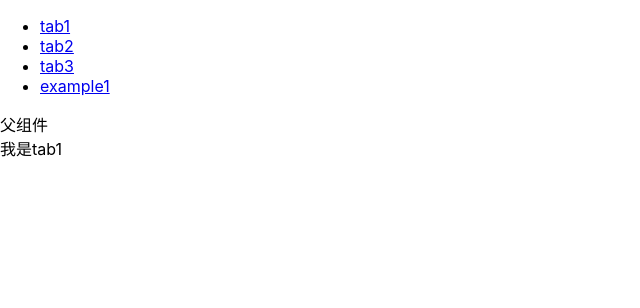
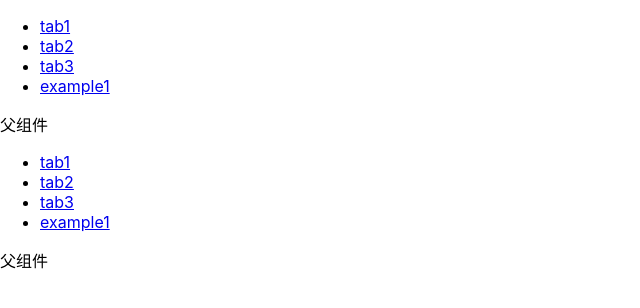
Before and after one commit to geektcp/lab-react, a React (Create React App) app in the folder beta-simple/: page /home in a window 1280 px wide. Shown: the top 308 px of the page, without its empty margins (0-640 px from the left). Built offline with nearby package versions, Linux system fonts and the light colour scheme.

Commit message:
调试成功路由，不过有个问题是：路由的渲染函数为什么执行了两遍

```diff
--- a/beta-simple/src/App.js
+++ b/beta-simple/src/App.js
@@ -1,115 +1,12 @@
-import {BrowserRouter, Route, Link, Switch} from "react-router-dom";
-import router from "./router";
-import Home from './component/Home.jsx';
-import Tab1 from './component/Tab1.jsx';
-import Tab2 from './component/Tab2.jsx';
-import Tab3 from './component/Tab3.jsx';
-import example1 from './view/example1.jsx';
-
-
-var React = require('react');
+import Router from "./router";
+import React from 'react';
 
 class App extends React.Component {
-    constructor() {
-        super();
-    }
-
     render() {
         return (
-            <BrowserRouter>
-                <Home>
-                    <Route path="/" component={Tab1}/>
-                    <Route path="/tab2" component={Tab2}/>
-                    <Route path="/tab3" component={Tab3}/>
-                    <Route path="/example1" component={example1}/>
-                </Home>
-
-            </BrowserRouter>
+            <Router />
         );
     }
 }
 
-
-// const App = props => {
-//
-//     // 解构 route
-//     function renderRoutes(router, contextPath) {
-//         const children = []
-//
-//         const renderRoute = (item, routeContextPath) => {
-//             let newContextPath = item.path ? `${routeContextPath}/${item.path}` : routeContextPath;
-//             newContextPath = newContextPath.replace(/\/+/g, '/');
-//
-//             if (!item.component) return;
-//
-//             if (item.childRoutes) {
-//                 const childRoutes = renderRoutes(item.childRoutes, newContextPath);
-//                 children.push(
-//                     <Route
-//                         key={newContextPath}
-//                         render={props => <item.component {...props}>{childRoutes}</item.component>}
-//                         path={newContextPath}
-//                     />
-//                 );
-//                 item.childRoutes.forEach(r => renderRoute(r, newContextPath))
-//             } else {
-//                 children.push(<Route key={newContextPath} component={item.component} path={newContextPath} exact />)
-//             }
-//         };
-//
-//         router.forEach(item => renderRoute(item, contextPath));
-//
-//         return <Switch>{children}</Switch>;
-//     }
-//
-//     const children = renderRoutes(router, '/');
-//     return (
-//         <BrowserRouter>
-//             {children}
-//             {/*<PublicComponent />*/}
-//         </BrowserRouter>)
-// }
-
-// function renderRoutes(router, contextPath) {
-//     const children = []
-//
-//     const renderRoute = (item, routeContextPath) => {
-//         let newContextPath = item.path ? `${routeContextPath}/${item.path}` : routeContextPath;
-//         newContextPath = newContextPath.replace(/\/+/g, '/');
-//
-//         if (!item.component) return;
-//
-//         if (item.childRoutes) {
-//             const childRoutes = renderRoutes(item.childRoutes, newContextPath);
-//             children.push(
-//                 <Route
-//                     key={newContextPath}
-//                     render={props => <item.component {...props}>{childRoutes}</item.component>}
-//                     path={newContextPath}
-//                 />
-//             );
-//             item.childRoutes.forEach(r => renderRoute(r, newContextPath))
-//         } else {
-//             children.push(<Route key={newContextPath} component={item.component} path={newContextPath} exact />)
-//         }
-//     };
-//
-//     router.forEach(item => renderRoute(item, contextPath));
-//
-//     return <Switch>{children}</Switch>;
-// }
-//
-// class App extends React.Component {
-//     constructor() {
-//         super();
-//     }
-//
-//     render() {
-//         const children = renderRoutes(router, '/');
-//         return (
-//             <BrowserRouter>
-//                 {children}
-//             </BrowserRouter>)
-//     }
-// }
 export default App;
--- a/beta-simple/src/layout/Layout.js
+++ b/beta-simple/src/layout/Layout.js
@@ -1,9 +1,37 @@
-function Layout(){
-    return (
-        <div>
-            layout
-        </div>
-    )
+import React from 'react'
+import {Link} from "react-router-dom";
+
+class Layout extends React.Component {
+    constructor(props) {
+        super(props)
+
+        this.state = {
+
+        }
+    }
+
+    render() {
+        return (
+            <div>
+                <ul role="nav">
+                    <li>
+                        <Link to="/">tab1</Link>
+                    </li>
+                    <li>
+                        <a href="/tab2">tab2</a>
+                    </li>
+                    <li>
+                        <Link to="/tab3">tab3</Link>
+                    </li>
+                    <li>
+                        <Link to="/example1">example1</Link>
+                    </li>
+                </ul>
+                父组件
+                {this.props.children}
+            </div>
+        )
+    }
 }
 
 export default Layout
--- a/beta-simple/src/router/admin.js
+++ b/beta-simple/src/router/admin.js
@@ -1,19 +1,46 @@
-import React, {Suspense, lazy} from 'react';
+import lazy from 'react';
 import Home from '../component/Home.jsx';
 import Tab1 from '../component/Tab1.jsx';
 import Tab2 from '../component/Tab2.jsx';
 import Tab3 from '../component/Tab3.jsx';
+import example1 from '../view/example1.jsx';
+import Layout from '../layout/Layout';
 
 
 export default {
     path: '/',
-    name: 'home',
-    component: "",
+    name: 'admin',
+    component: Layout,
     childRouter: [
-        {path: '/', component: lazy(() => import(Home))},
-        {path: '/example', component:  lazy(() => import('../view/example1.jsx'))},
-        {path: '/tab1', component:  lazy(() => import(Tab1))},
-        {path: '/tab2', component:  lazy(() => import(Tab2))},
-        {path: '/tab3', component:  lazy(() => import(Tab3))},
+        {
+            name: 'home',
+            auto: true,
+            path: '/home',
+            component: Home
+        },
+        {
+            name: 'example1',
+            auto: true,
+            path: '/example1',
+            component: example1
+        },
+        {
+            name: 'tab1',
+            auto: true,
+            path: '/tab1',
+            component: Tab1
+        },
+        {
+            name: 'tab2',
+            auto: true,
+            path: '/tab2',
+            component: Tab2
+        },
+        {
+            name: 'tab3',
+            auto: true,
+            path: '/tab3',
+            component: Tab3
+        },
     ]
 }
--- a/beta-simple/src/router/index.js
+++ b/beta-simple/src/router/index.js
@@ -1,10 +1,65 @@
+import React, {Component} from 'react';
+import { Route, Switch, Redirect, BrowserRouter } from "react-router-dom";
+import adminRouter from './admin';
 
-import adminRouter from './admin'
-
-const router = [
-  adminRouter,
-
-  // ..
+const routerList = [
+    adminRouter,
 ]
 
-export default router
+class Router extends Component {
+    generateRoute(ele) {
+        if (ele.childRouter) {
+            if (ele.component) {
+                return (
+                    <Route key={ele.name} path={ele.path} render={() => (
+                        <ele.component>
+                            {
+                                ele.childRouter.map((item) => {
+                                    return this.generateRoute(item)
+                                })
+                            }
+                        </ele.component>
+                    )}>
+                    </Route>
+                )
+            } else {
+                return (
+                    <Route key={ele.name} render={() => (
+                        ele.children.map((item) => {
+                            return this.generateRoute(item)
+                        })
+                    )}>
+                    </Route>
+                )
+
+            }
+
+        }
+
+        if (ele.redirect) {
+            return <Route exact key={ele.name} path={ele.path} render={
+                () => (
+                    <Redirect to={ele.redirect}/>)}>
+            </Route>
+        } else {
+            return <Route exact key={ele.name} path={ele.path} component={ele.component}/>
+        }
+
+    }
+
+    render() {
+        return (
+            <BrowserRouter>
+                <Switch>
+                    {
+                        routerList.map(item => {
+                            return this.generateRoute(item)
+                        })
+                    }
+                </Switch>
+            </BrowserRouter>
+        );
+    }
+}
+
+export default Router;
--- a/beta-simple/src/view/example1.jsx
+++ b/beta-simple/src/view/example1.jsx
@@ -1,12 +1,11 @@
 import React from 'react';
 
 function example1(props) {
-    const contHtml = (
+    return (
         <h2>
             <p className='p-header'>开始学习React--class变成className </p>
             <p className='p-cont'>开始使用变量 </p>
         </h2>
     )
-    return contHtml;
 }
 export default example1;
```
Also changed, not shown: beta-simple/src/component/404/index.jsx (added, +24 -0 lines), beta-simple/src/router/web.js (added, +13 -0 lines), beta-simple/src/view/about.jsx (added, +11 -0 lines).
